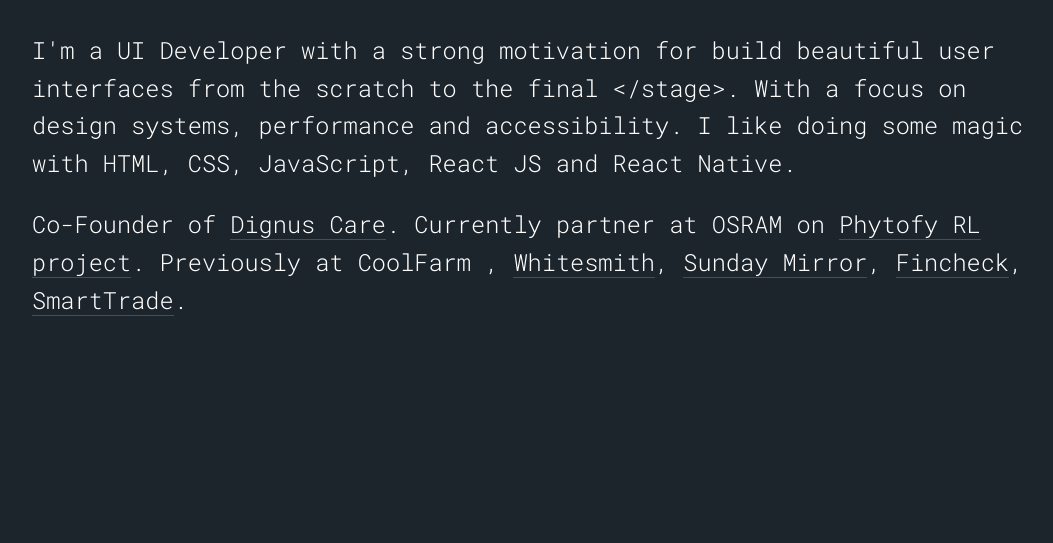
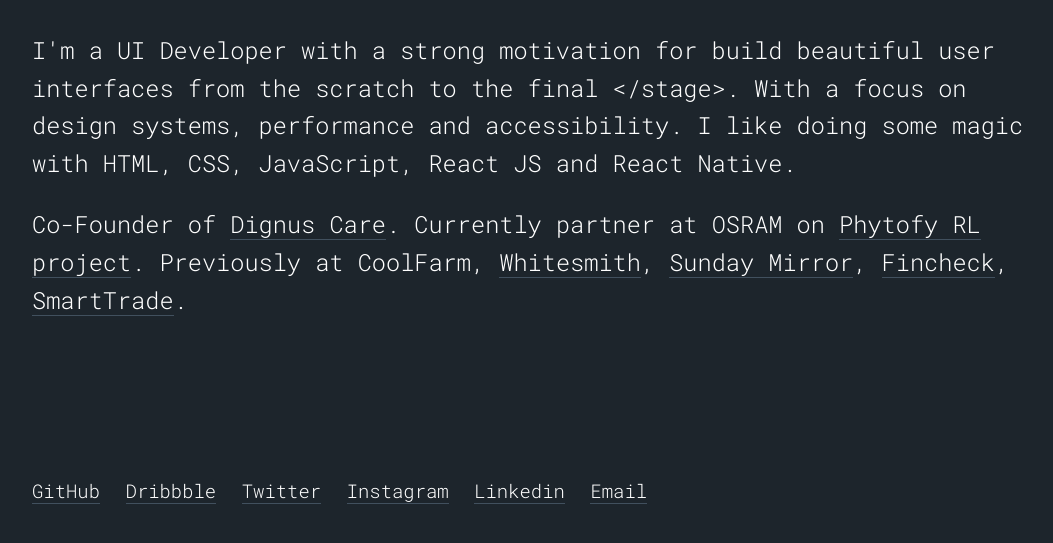
Before and after one commit to henriquemacedo/henriquemacedo.pt, a Gatsby site: page / in a window 1280 px wide. Shown: the part 199-742 px from the top of the page, without its empty margins (96-1149 px from the left). Built offline with nearby package versions, Linux system fonts and the light colour scheme; Gatsby itself is replaced by a stand-in of ours.

Commit message:
Added footer with social links

```diff
--- /dev/null
+++ b/src/components/molecules/footer.js
@@ -0,0 +1,28 @@
+import React from 'react'
+// import PropTypes from 'prop-types'
+
+import styles from '../../styles/footer.module.css'
+
+class Footer extends React.Component {
+  render() {
+    const footerLinks = this.props.values.map(value => (
+      <li key={value.key}>
+        <a href={value.link} target="_blank" rel="noopener noreferrer">
+          {value.name}
+        </a>
+      </li>
+    ))
+
+    return (
+      <footer className={styles.footer}>
+        <ul>{footerLinks}</ul>
+      </footer>
+    )
+  }
+}
+
+// Title.propTypes = {
+//   value: PropTypes.string,
+// }
+
+export default Footer
--- a/src/pages/index.js
+++ b/src/pages/index.js
@@ -3,6 +3,8 @@
 import SEO from '../components/seo'
 import Layout from '../components/layout'
 import Intro from '../components/molecules/intro'
+import Footer from '../components/molecules/footer'
+import footerLinks from '../utils/footerLinks'
 
 const IndexPage = () => (
   <Layout>
@@ -42,7 +44,7 @@
         >
           Phytofy RL project
         </a>
-        . Previously at CoolFarm ,{' '}
+        . Previously at CoolFarm,{' '}
         <a
           href="https://www.whitesmith.co"
           target="_blank"
@@ -77,6 +79,7 @@
         .
       </p>
     </Intro>
+    <Footer values={footerLinks} />
   </Layout>
 )
 
--- /dev/null
+++ b/src/styles/footer.module.css
@@ -0,0 +1,21 @@
+footer {
+  padding: 0 10vw 10vw 10vw;
+}
+
+ul {
+  list-style: none;
+  margin: 0;
+  padding: 0;
+  /* font-size: 0.8rem; */
+}
+
+@media all and (min-width: 768px) {
+  ul li {
+    display: inline;
+    font-size: 0.8rem;
+  }
+}
+
+ul li:not(:last-child) {
+  margin-right: 2vw;
+}
--- /dev/null
+++ b/src/utils/footerLinks.js
@@ -0,0 +1,14 @@
+const footerLinks = [
+  { key: 2, url: 'https://github.com/henriquemacedo', name: 'GitHub' },
+  { key: 1, url: 'https://dribbble.com/henriquemacedo', name: 'Dribbble' },
+  { key: 3, url: 'https://twitter.com/henrikemacedo', name: 'Twitter' },
+  { key: 4, url: 'https://instagram.com/henrikemacedo/', name: 'Instagram' },
+  {
+    key: 5,
+    url: 'https://www.linkedin.com/in/henrikemacedo',
+    name: 'Linkedin',
+  },
+  { key: 6, url: 'mailto:mail@henriquemacedo.pt', name: 'Email' },
+]
+
+export default footerLinks
```
